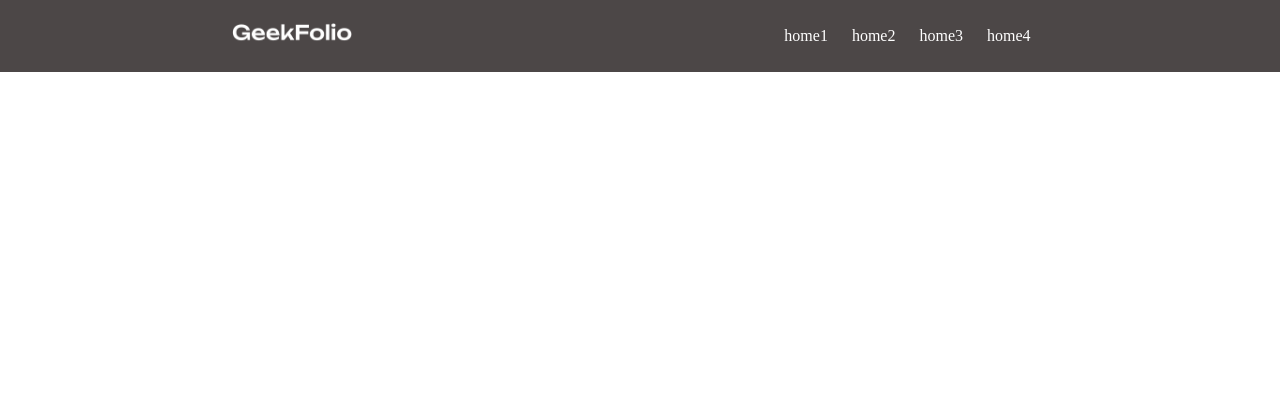
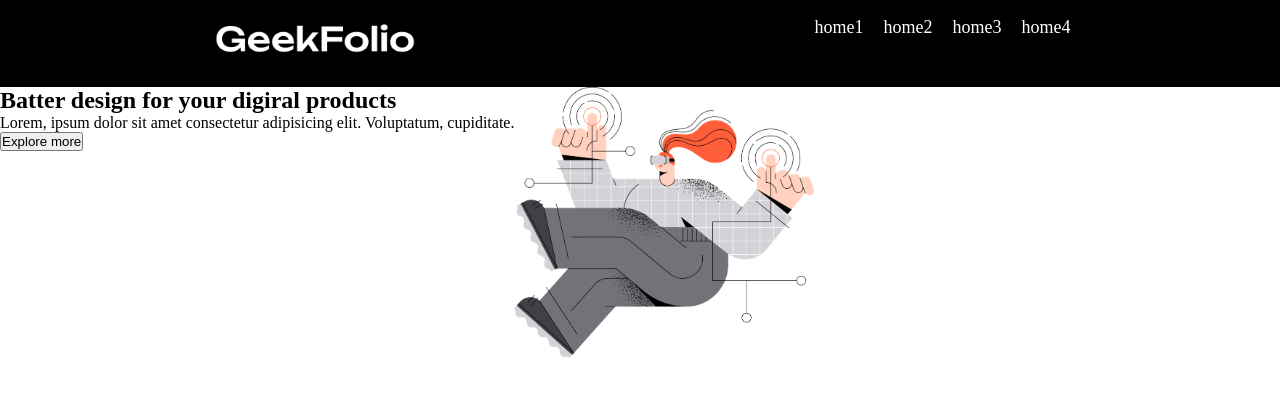
Before and after one commit to Farha34/my-project, a plain HTML site: page index.html in a window 1280 px wide. Drawn offline with Linux system fonts and the light colour scheme.

Commit message:
added the new code

```diff
--- a/index.html
+++ b/index.html
@@ -8,11 +8,14 @@
 </head>
 <body>
     <header>
+
         <nav>
             <div class="menu-container">
                 <div class="logo">
+
                     <img class="logo" src="./photo/logo-light.png" alt="">
                 </div>
+
             <div class="menu">
                 <li class="item">home1</li>
                 <li class="item">home2</li>
@@ -25,7 +28,27 @@
             </div>
         </nav>
     </header>
-    <main></main>
+    <main>
+
+ <section>
+
+    <div class="banner-container">
+        <div class="banner-text">
+            <h1>Batter design for your digiral products</h1>
+            <p>Lorem, ipsum dolor sit amet consectetur adipisicing elit. Voluptatum, cupiditate.</p>
+
+            <button>Explore more</button>
+
+        </div>
+
+        <div class="banner-photo">
+            <img class="banner-photo" src="./photo/banner (1).png" alt="">
+        </div>
+    </div>
+
+ </section>
+
+    </main>
     <footer></footer>
 </body>
 </html>
--- a/style.css
+++ b/style.css
@@ -3,27 +3,33 @@
     padding: 0px;
 }
 .menu-container{
-    background-color: rgb(76, 71, 71);
-    padding:20px ;
     display: flex;
-    align-items: center;
     justify-content: space-around;
+    background-color: black;
+    padding: 12px;
 
- .logo{
-     width: 120px;
- }
- .menu{
+}.menu{
     color: white;
+    display: flex;
     list-style: none;
-     display: flex;
-
 }
 .item{
-     margin-right: 10px;
-     padding: 7px;
-     font-size: 16px;
+    margin-left: 10px;
+    padding: 5px;
+    font-size: 18px;
     cursor: pointer;
 }
 .item:hover{
     color: orange;
 }
+.logo{
+    width: 200px;
+    padding: 5px;
+}
+    .banner-photo{
+        width: 300px;
+
+    }
+    .banner-container{
+        display: flex;
+    }
```
Lines whose indentation alone changed are shown as unchanged.
